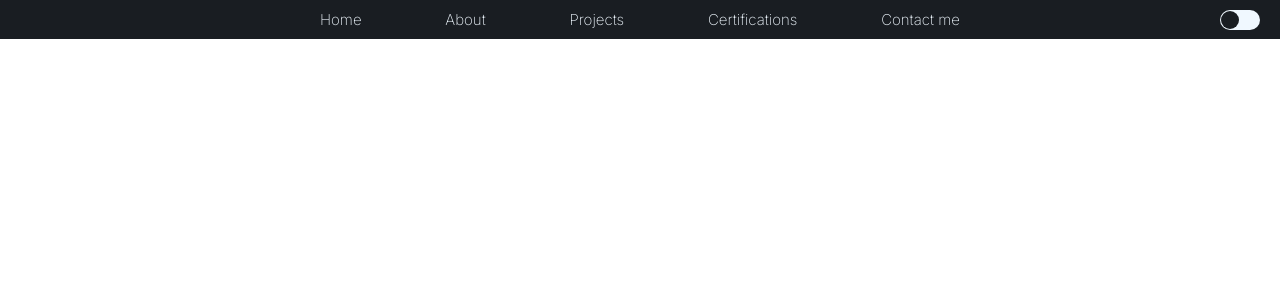
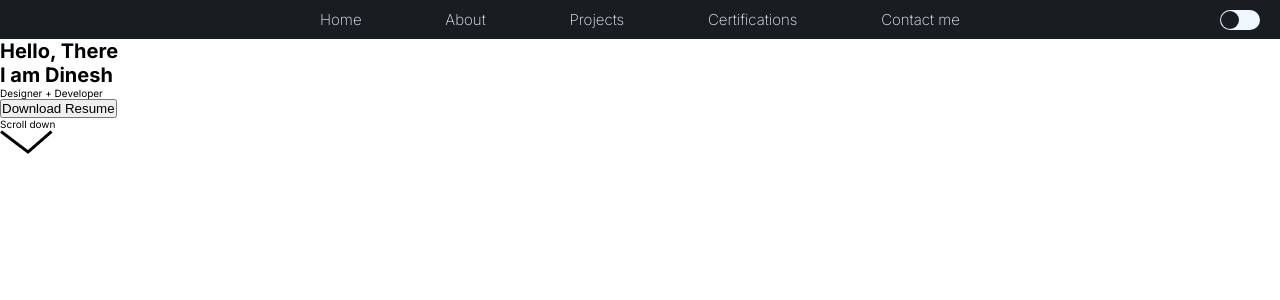
Before and after one commit to dineshveguru/portfolio_remastered, a React (Create React App) app: page / in a window 1280 px wide. Shown: the top 300 px of the page. Built offline with nearby package versions, Linux system fonts and the light colour scheme.

Commit message:
made some changes

```diff
--- a/public/index.html
+++ b/public/index.html
@@ -18,7 +18,7 @@
     <link rel="preconnect" href="https://fonts.googleapis.com" />
     <link rel="preconnect" href="https://fonts.gstatic.com" crossorigin />
     <link
-      href="https://fonts.googleapis.com/css2?family=Inter:wght@100;200;300;400&display=swap"
+      href="https://fonts.googleapis.com/css2?family=Inter:wght@100;200;300;400;700;800;900&display=swap"
       rel="stylesheet"
     />
     <!--
--- a/src/App.js
+++ b/src/App.js
@@ -1,5 +1,6 @@
+import React from "react";
 import Navbar from "./components/Navbar";
-import React from "react";
+import Hero from "./components/Hero";
 
 function App() {
   const [mode, setMode] = React.useState(true);
@@ -9,6 +10,7 @@ function App() {
   return (
     <div className="App">
       <Navbar mode={mode} onChange={changeMode} />
+      <Hero />
     </div>
   );
 }
--- /dev/null
+++ b/src/components/Hero.js
@@ -0,0 +1,16 @@
+function Hero() {
+  return (
+    <div className="hero-container">
+      <h1>Hello, There</h1>
+      <h1>
+        I am <span>Dinesh</span>
+      </h1>
+      <p>Designer + Developer</p>
+      <button>Download Resume</button>
+      <p>Scroll down</p>
+      <img src={require(`../asset/scroll_dark.png`)} />
+    </div>
+  );
+}
+
+export default Hero;
```
Also changed, not shown: src/asset/scroll_dark.png (added), src/asset/scroll_light.png (added).
